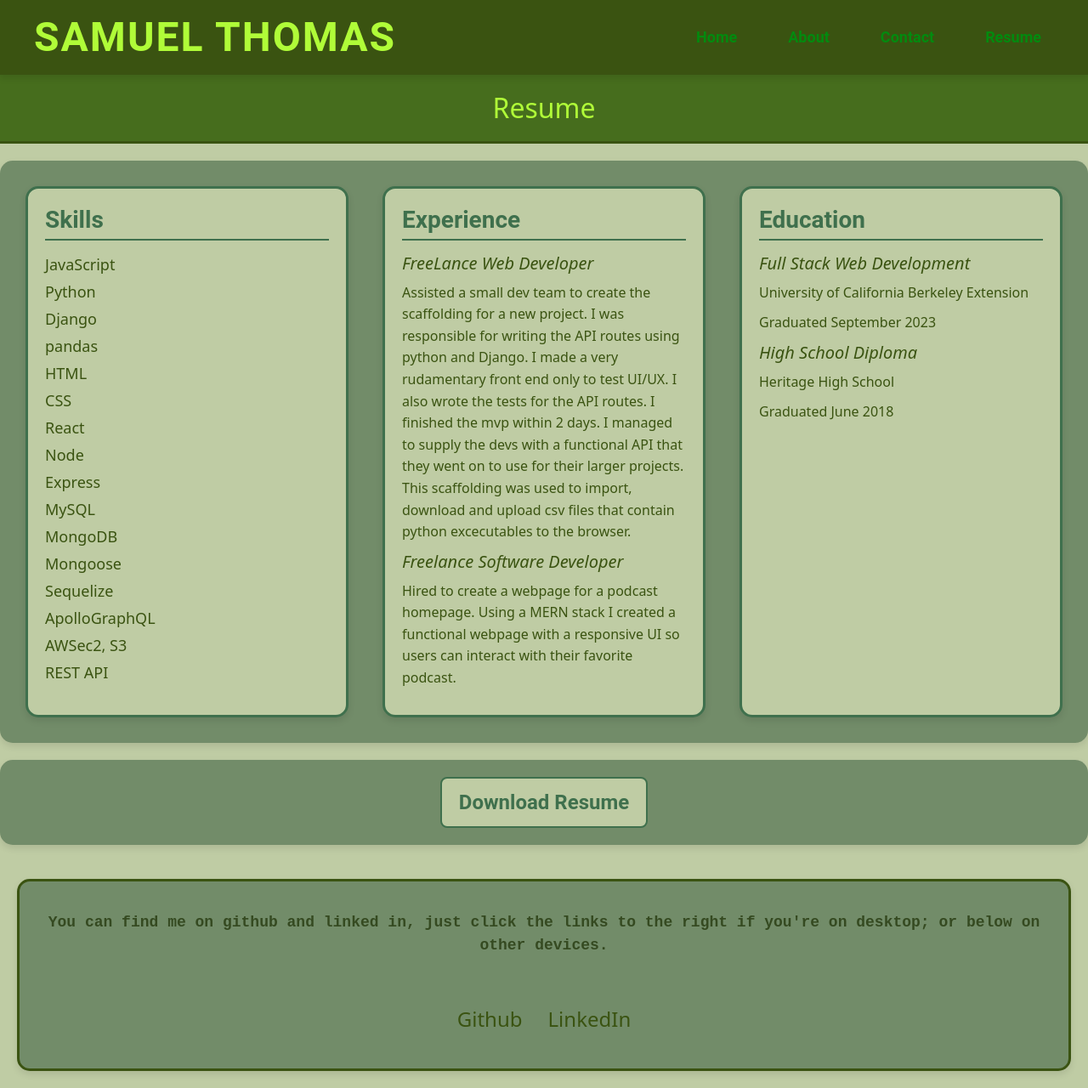
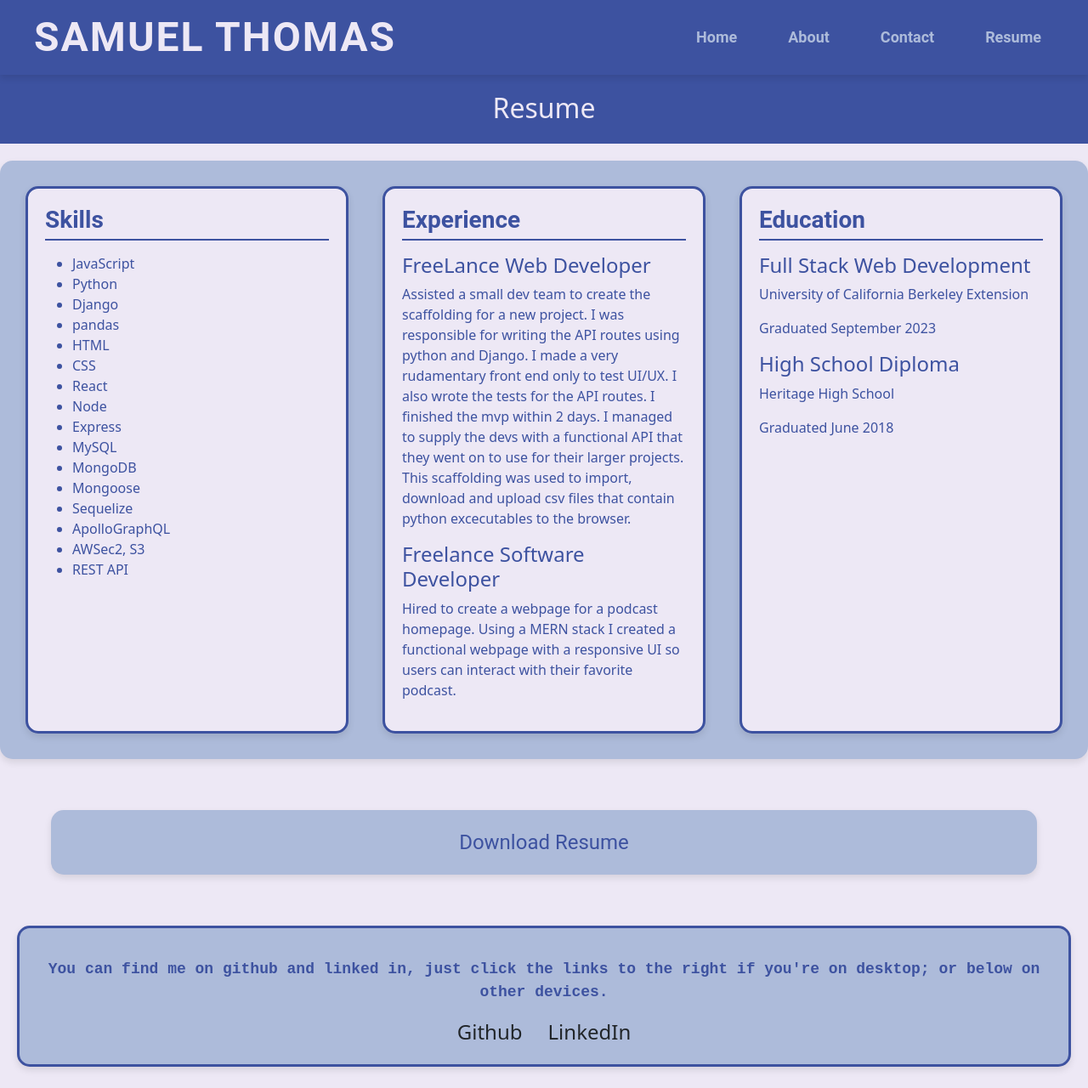
Before and after one commit to figuri/MyPortfolio, a React (Vite) app: page /resume in a window 1280 px wide. Shown: the whole page at 85% size. Built offline with nearby package versions, Linux system fonts and the light colour scheme.

Commit message:
changed styling to be more modern

```diff
--- a/src/index.css
+++ b/src/index.css
@@ -1,46 +1,35 @@
 :root {
-  --moss: #466d1d;
-  --juniper: #3a5311;
-  --sage: #728c69;
-  --olive: #98bf64;
-  --emerald: #028a0f;
-  --chartruese: #b0fc38;
-  --lime: #aef359;
-  --pear: #74b72e;
-  --fern: #5dbb63;
-  --artichoke: #8f9779;
-  --viridian: #609708;
-  --stoneblue: #59788e;
-  --hunter: #3f704d;
-  --seaweed: #354a21;
-  --warmgreen: #bfcca4;
+  --deepblue: #3d52a0;
+  --oceanblue: #7091e6;
+  --ash: #8697c4;
+  --mistgray: #adbbda;
+  --pearl: #ede8f5;
 }
 
 body {
-  background-color: var(--warmgreen);
+  background-color: var(--pearl);
 }
 
-
 .header {
-  background-color: var(--moss);
+  background-color: var(--deepblue);
   padding: 20px 0;
-  color: var(--chartruese);
+  color: var(--pearl);
   text-align: center;
-  border-bottom: 3px solid var(--juniper);
+  border-bottom: 3px solid var(--deepblue);
 }
 
 .myName {
   font-size: 48px;
   font-family: "Roboto", sans-serif;
   font-weight: 700;
-  color: var(--chartruese);
+  color: var(--pearl);
   margin: 0;
   text-transform: uppercase;
   letter-spacing: 2px;
 }
 
 nav {
-  background-color: var(--juniper);
+  background-color: var(--deepblue);
   display: flex;
   justify-content: space-between;
   align-items: center;
@@ -49,12 +38,12 @@ nav {
   position: sticky;
   top: 0;
   z-index: 1000;
-  flex-wrap: wrap; /* Allows wrapping on smaller screens */
+  flex-wrap: wrap;
 }
 
 .nav-links {
   display: flex;
-  flex-wrap: wrap; /* Allows wrapping on smaller screens */
+  flex-wrap: wrap;
   gap: 30px;
   list-style: none;
   margin: 0;
@@ -65,7 +54,7 @@ nav {
   font-size: 18px;
   font-family: "Roboto", sans-serif;
   font-weight: 600;
-  color: var(--emerald);
+  color: var(--mistgray);
   text-decoration: none;
   padding: 8px 15px;
   border-radius: 5px;
@@ -73,47 +62,12 @@ nav {
 }
 
 .navLink a:hover {
-  background-color: var(--emerald);
-  color: #fff;
-}
-
-@media (max-width: 1024px) {
-  nav {
-    padding: 10px 20px; /* Reduced padding for medium screens */
-  }
-
-  .nav-links {
-    gap: 20px; /* Reduced gap for medium screens */
-  }
-
-  .navLink a {
-    font-size: 16px; /* Slightly smaller font for medium screens */
-    padding: 6px 10px; /* Reduced padding for medium screens */
-  }
-}
-
-@media (max-width: 768px) {
-  nav {
-    padding: 10px 10px; /* Further reduced padding for small screens */
-  }
-
-  .nav-links {
-    flex-direction: column; /* Stack links vertically on small screens */
-    align-items: center; /* Center the links */
-    gap: 10px; /* Reduced gap for small screens */
-    width: 100%; /* Full width for better alignment */
-  }
-
-  .navLink a {
-    font-size: 14px; /* Smaller font size for small screens */
-    padding: 5px 10px; /* Reduced padding for small screens */
-    width: 100%; /* Full width for better touch targets */
-    text-align: center; /* Center text for better readability */
-  }
+  background-color: var(--mistgray);
+  color: var(--pearl);
 }
 
 .projects {
-  background-color: var(--sage);
+  background-color: var(--mistgray);
   display: grid;
   grid-template-columns: repeat(auto-fit, minmax(300px, 1fr));
   gap: 20px;
@@ -124,7 +78,7 @@ nav {
 }
 
 .project {
-  background-color: var(--seaweed);
+  background-color: var(--oceanblue);
   display: flex;
   flex-direction: column;
   padding: 20px;
@@ -142,7 +96,7 @@ nav {
   font-size: 28px;
   font-family: "Roboto", sans-serif;
   font-weight: 700;
-  color: var(--pear);
+  color: var(--pearl);
   margin-bottom: 10px;
 }
 
@@ -150,17 +104,17 @@ nav {
   font-size: 18px;
   font-family: "Roboto", sans-serif;
   font-weight: 500;
-  color: var(--fern);
+  color: var(--pearl);
   text-align: center;
   margin-bottom: 15px;
 }
 
 .project-image {
-  width: 80%;  /* Adjust the width to partially fill the container */
-  height: 200px;  /* Set a fixed height to maintain uniformity */
-  object-fit: cover;  /* Ensure the image scales properly within its container */
+  width: 80%;
+  height: 200px;
+  object-fit: cover;
   border-radius: 15px;
-  margin: 20px auto;  /* Center the image within the parent container */
+  margin: 20px auto;
   transition: transform 0.3s ease;
 }
 
@@ -179,7 +133,7 @@ nav {
   font-size: 18px;
   font-family: "Roboto", sans-serif;
   font-weight: 600;
-  color: var(--pear);
+  color: var(--pearl);
   text-decoration: none;
   padding: 10px 15px;
   border-radius: 8px;
@@ -187,24 +141,18 @@ nav {
 }
 
 .projectLink:hover {
-  background-color: var(--fern);
-  color: #fff;
+  background-color: var(--ash);
+  color: var(--pearl);
 }
 
 a {
-  color: var(--lime);
+  color: var(--mistgray);
   text-decoration: none;
   transition: color 0.3s ease;
 }
 
 a:hover {
-  color: var(--fern);
-}
-
-.header {
-  text-align: center;
-  font-size: 2rem;
-  margin-bottom: 20px;
+  color: var(--ash);
 }
 
 .about {
@@ -215,7 +163,7 @@ a:hover {
   gap: 20px;
   padding: 20px;
   margin: 20px 0;
-  background-color: var(--sage);
+  background-color: var(--mistgray);
   border-radius: 15px;
   box-shadow: 0 4px 8px rgba(0, 0, 0, 0.1);
 }
@@ -224,7 +172,7 @@ a:hover {
   height: auto;
   width: 100%;
   max-width: 400px;
-  border: solid 3px var(--hunter);
+  border: solid 3px var(--deepblue);
   border-radius: 15px;
   box-shadow: 0 4px 8px rgba(0, 0, 0, 0.1);
   margin: 0 auto;
@@ -232,55 +180,13 @@ a:hover {
 
 .about-text {
   flex: 1;
-  background-color: var(--sage);
-  color: var(--juniper);
+  background-color: var(--mistgray);
+  color: var(--deepblue);
   padding: 20px;
   border-radius: 15px;
   box-shadow: 0 4px 8px rgba(0, 0, 0, 0.1);
   font-size: 18px;
   font-family: "Roboto", sans-serif;
-  background-color: var(--warmgreen);
-}
-
-.about-text p {
-  margin: 0;
-  line-height: 1.6;
-}
-
-@media (max-width: 1024px) {
-  .about {
-    flex-direction: column;
-    align-items: center;
-    padding: 15px;
-    gap: 15px;
-  }
-
-  .ME {
-    max-width: 100%;
-    margin: 0;
-  }
-
-  .about-text {
-    width: 100%;
-    margin-top: 20px;
-    font-size: 16px;
-  }
-}
-
-@media (max-width: 768px) {
-  .about {
-    padding: 10px;
-    gap: 10px;
-  }
-
-  .ME {
-    max-width: 100%;
-  }
-
-  .about-text {
-    font-size: 16px;
-    padding: 15px;
-  }
 }
 
 .resume {
@@ -290,25 +196,25 @@ a:hover {
   gap: 20px;
   margin: 20px 0;
   padding: 20px;
-  background-color: var(--sage);
+  background-color: var(--mistgray);
   border-radius: 15px;
   box-shadow: 0 4px 8px rgba(0, 0, 0, 0.1);
 }
 
 div.skills, div.experience, div.education, .downloadlink {
-  background-color: var(--warmgreen);
+  background-color: var(--pearl);
 }
 
 .skills,
 .experience,
 .education {
   flex: 1;
-  background-color: var(--sage);
-  color: var(--juniper);
+  background-color: var(--mistgray);
+  color: var(--deepblue);
   padding: 20px;
   border-radius: 15px;
   box-shadow: 0 4px 8px rgba(0, 0, 0, 0.1);
-  border: solid 3px var(--hunter);
+  border: solid 3px var(--deepblue);
   margin: 10px;
 }
 
@@ -316,134 +222,38 @@ div.skills, div.experience, div.education, .downloadlink {
 .experience h3,
 .education h3 {
   font-size: 28px;
-  border-bottom: solid 2px var(--hunter);
+  border-bottom: solid 2px var(--deepblue);
   font-family: "Roboto", sans-serif;
   font-weight: bold;
   margin-bottom: 15px;
   padding-bottom: 5px;
-  color: var(--hunter);
+  color: var(--deepblue);
 }
 
-.skillList {
-  list-style: none;
-  padding: 0;
-  margin: 0;
-}
-
-.skillList li {
-  margin: 5px 0;
-  font-size: 18px;
-}
-
-.experience h4,
-.education h4 {
-  margin: 10px 0;
-  font-size: 20px;
-  font-style: italic;
-  color: var(--juniper);
-}
-
-.experience p,
-.education p {
-  margin-bottom: 10px;
-  line-height: 1.6;
-}
-
-.resume-download {
+.downloadlink {
   display: flex;
   justify-content: center;
   align-items: center;
   flex-direction: column;
   padding: 20px;
-  margin: 20px 0;
-  background-color: var(--sage);
+  background-color: var(--mistgray);
   border-radius: 15px;
   box-shadow: 0 4px 8px rgba(0, 0, 0, 0.1);
-}
-
-.resume-download a {
-  font-size: 24px;
+  margin: 60px ;
+  color: var(--deepblue);
   font-family: "Roboto", sans-serif;
-  font-weight: bold;
-  color: var(--hunter);
-  text-decoration: none;
-  border: solid 2px var(--hunter);
-  padding: 10px 20px;
-  border-radius: 8px;
-  transition: background-color 0.3s ease, color 0.3s ease;
-}
-
-.resume-download a:hover {
-  background-color: var(--hunter);
-  color: #fff;
-}
-
-@media (max-width: 1024px) {
-  .skills,
-  .experience,
-  .education {
-    margin: 10px 0;
-  }
-
-  .skills .title,
-  .experience h3,
-  .education h3 {
   font-size: 24px;
 }
 
-  .skillList li,
-  .experience h4,
-  .education h4 {
-    font-size: 18px;
-  }
-
-  .resume-download a {
-    font-size: 20px;
-    padding: 8px 16px;
-  }
-}
-
-@media (max-width: 768px) {
-  .resume {
-    flex-direction: column;
-    padding: 10px;
-  }
-
-  .skills,
-  .experience,
-  .education {
-    width: 100%;
-    margin: 10px 0;
-  }
-
-  .skills .title,
-  .experience h3,
-  .education h3 {
-    font-size: 22px;
-  }
-
-  .skillList li,
-  .experience h4,
-  .education h4 {
-    font-size: 16px;
-  }
-
-  .resume-download a {
-    font-size: 18px;
-    padding: 8px 12px;
-  }
-}
-
-
 .error {
-  background-color: var(--moss);
+  background-color: var(--deepblue);
   display: flex;
   justify-content: center;
   align-items: center;
   flex-direction: column;
   padding: 20px 0;
-  color: var(--chartruese);
-  border: solid 5px var(--juniper);
+  color: var(--pearl);
+  border: solid 5px var(--deepblue);
 }
 
 .error p,
@@ -451,7 +261,7 @@ div.skills, div.experience, div.education, .downloadlink {
   font-size: 36px;
   font-family: "Courier New", Courier, monospace;
   font-weight: bold;
-  color: var(--chartruese);
+  color: var(--pearl);
 }
 
 .contact-container {
@@ -460,7 +270,7 @@ div.skills, div.experience, div.education, .downloadlink {
   align-items: center;
   flex-direction: column;
   padding: 40px 20px;
-  background-color: var(--warmgreen);
+  background-color: var(--pearl);
   border-radius: 15px;
   box-shadow: 0 4px 8px rgba(0, 0, 0, 0.1);
   margin: 20px;
@@ -470,133 +280,46 @@ div.skills, div.experience, div.education, .downloadlink {
 .contact-message {
   font-size: 20px;
   font-family: "Roboto", sans-serif;
-  color: var(--seaweed);
+  color: var(--oceanblue);
   margin-bottom: 20px;
 }
 
 .contact-info {
   font-size: 18px;
   font-family: "Roboto", sans-serif;
-  color: var(--seaweed);
+  color: var(--oceanblue);
   margin: 10px 0;
 }
 
 .contact-info strong {
-  color: var(--hunter);
+  color: var(--deepblue);
 }
 
-form {
-  display: flex;
-  justify-content: center;
-  align-items: center;
-  flex-direction: column;
-  padding: 20px 0;
+footer {
+  border: solid 3px var(--deepblue);
+  border-radius: 15px;
+  box-shadow: 0 4px 8px rgba(0, 0, 0, 0.1);
+  margin: 40px 20px 20px;
+  padding: 20px;
+  background-color: var(--mistgray);
+  text-align: center;
 }
-
-label {
-  font-size: 20px;
-  font-family: "Roboto", sans-serif;
-  font-weight: bold;
-  color: var(--hunter);
-  margin-bottom: 10px;
-}
-
-input[type="text"],
-input[type="email"],
-textarea {
-  font-size: 16px;
-  font-family: "Roboto", sans-serif;
-  color: var(--juniper);
-  margin: 10px 0;
-  padding: 10px;
-  border: solid 2px var(--hunter);
-  border-radius: 8px;
-  width: 100%;
-  max-width: 500px;
-  box-sizing: border-box;
-}
-
-input[type="submit"] {
-  font-size: 18px;
-  font-family: "Roboto", sans-serif;
-  font-weight: bold;
-  color: white;
-  background-color: var(--hunter);
-  padding: 10px 20px;
-  border: none;
-  border-radius: 8px;
-  margin-top: 20px;
-  cursor: pointer;
-  transition: background-color 0.3s ease;
-}
-
-input[type="submit"]:hover {
-  background-color: var(--juniper);
-}
-
-@media (max-width: 768px) {
-  .contact-container {
-    padding: 20px;
-    margin: 10px;
-  }
-
-  .contact-message,
-  .contact-info {
-    font-size: 16px;
-  }
-
-  input[type="text"],
-  input[type="email"],
-  textarea {
-    font-size: 14px;
-    padding: 8px;
-  }
-
-  input[type="submit"] {
-    font-size: 16px;
-    padding: 8px 16px;
-  }
-}
-
 
 .social-links {
   display: flex;
   justify-content: center;
   align-items: center;
-  flex-wrap: wrap;
-  padding: 20px 0;
-}
-
-.footer-content {
-  display: flex;
-  justify-content: center;
-  align-items: center;
-  flex-wrap: wrap;
-}
-
-footer {
-  border: solid 3px var(--juniper);
-  border-radius: 15px;
-  box-shadow: 0 4px 8px rgba(0, 0, 0, 0.1);
-  margin: 40px 20px 20px;
-  padding: 20px;
-  background-color: var(--sage);
-  text-align: center;
-}
-
-.social-links {
-  margin-top: 20px;
 }
 
   .social-links a {
     margin: 0 15px;
     font-size: 24px;
-  color: var(--juniper);
+    color: var(--deep); /* Changed from var(--stormgray) */
     transition: color 0.3s ease, transform 0.3s ease;
   }
 
   .social-links a:hover {
-  color: var(--hunter);
+    color: var(--deepblue);
     transform: scale(1.1);
   }
 
@@ -604,19 +327,19 @@ footer {
     font-size: 18px;
     font-family: "Courier New", Courier, monospace;
     font-weight: bold;
-  color: var(--seaweed);
+    color: var(--deepblue); /* Changed from var(--shadow) */
     margin: 15px 0;
   }
 
   .contact-info {
     font-size: 18px;
     font-family: "Roboto", sans-serif;
-  color: var(--juniper);
+    color: var(--deepblue);
     margin: 10px 0;
   }
 
   .contact-info strong {
-  color: var(--hunter);
+    color: var(--deepblue);
   }
 
   @media (max-width: 768px) {
```
Lines whose indentation alone changed are shown as unchanged.
